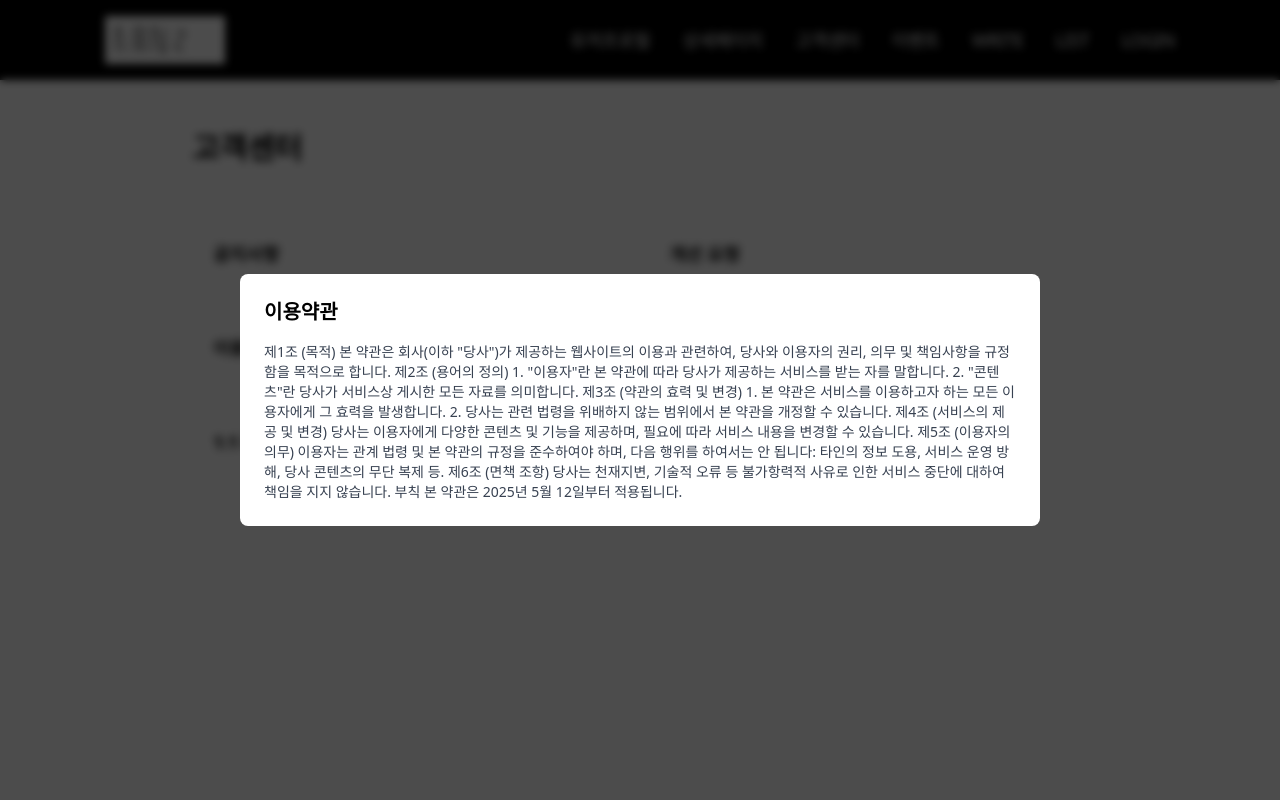
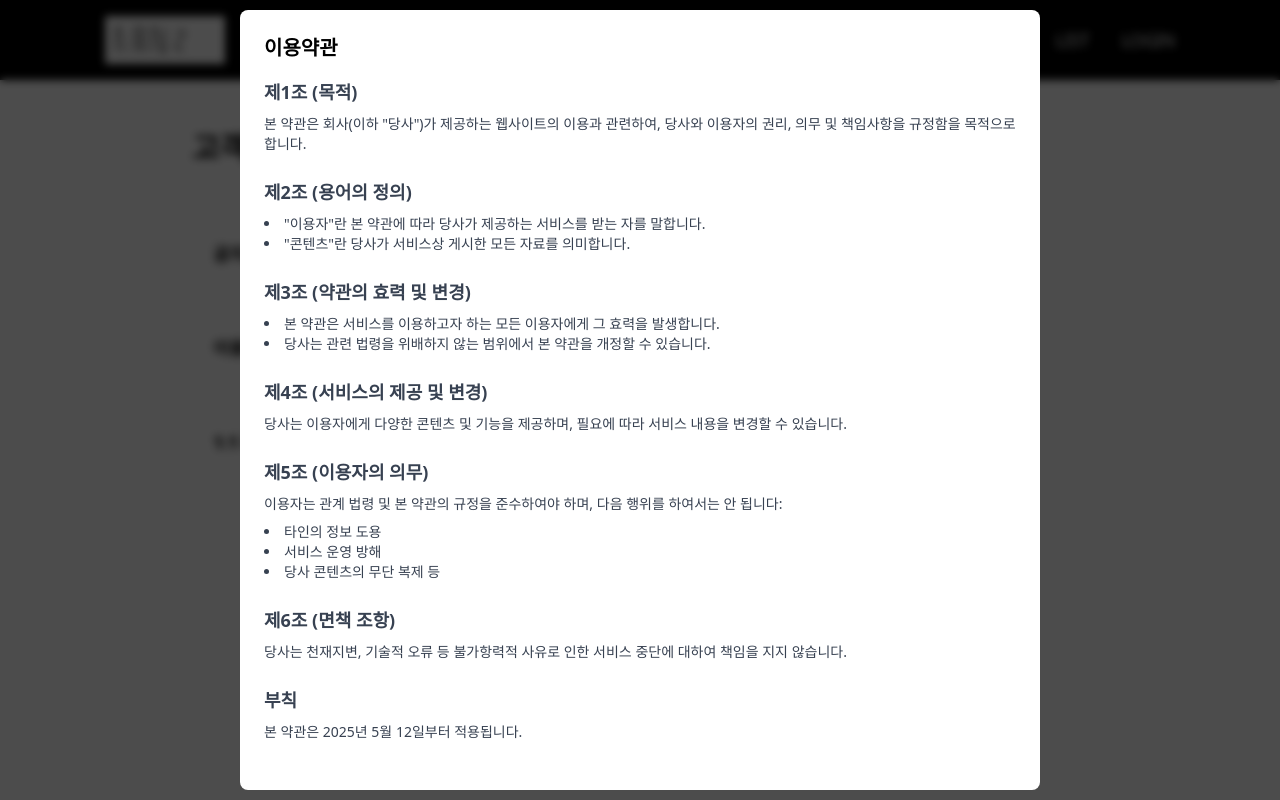
Before and after one commit to wlrnjs/frame, a Next.js app: page /support in a window 1280 px wide. Both pictures are taken after a click on the button "이용약관". Shown: the top 800 px of the page. Built offline with nearby package versions, Linux system fonts and the light colour scheme; no server answers.

Commit message:
고객센터 약관모달 수정

```diff
--- a/src/components/modal/TermsModal.tsx
+++ b/src/components/modal/TermsModal.tsx
@@ -3,6 +3,7 @@ import { createPortal } from "react-dom";
 import Close from "@/icon/Close";
 import TERMS from "@/constants/TERMS";
 import PRIVACY from "@/constants/PRIVACY";
+import Terms from "../support/Terms";
 
 interface TermsModalProps {
   activeModal: "terms" | "privacy";
@@ -51,8 +52,8 @@ const TermsModal = ({ activeModal, setActiveModal }: TermsModalProps) => {
           </button>
         </div>
         <div className="text-sm text-gray-700">
-          {activeModal === "terms" && TERMS}
-          {activeModal === "privacy" && PRIVACY}
+          {activeModal === "terms" && <Terms data={TERMS} />}
+          {activeModal === "privacy" && <Terms data={PRIVACY} />}
         </div>
       </div>
     </div>,
--- /dev/null
+++ b/src/components/support/Terms.tsx
@@ -0,0 +1,29 @@
+import React from "react";
+
+interface Section {
+  title: string;
+  content?: string;
+  list?: string[];
+}
+
+const Terms = ({ data }: { data: Section[] }) => {
+  return (
+    <div>
+      {data.map((section, idx) => (
+        <div key={idx} className="mb-6">
+          <h3 className="text-lg font-semibold mb-2">{section.title}</h3>
+          {section.content && <p className="text-sm mb-2">{section.content}</p>}
+          {section.list && (
+            <ul className="list-disc list-inside text-sm text-gray-700">
+              {section.list.map((item, i) => (
+                <li key={i}>{item}</li>
+              ))}
+            </ul>
+          )}
+        </div>
+      ))}
+    </div>
+  );
+};
+
+export default Terms;
--- a/src/constants/PRIVACY.ts
+++ b/src/constants/PRIVACY.ts
@@ -1,30 +1,44 @@
-
-
-const PRIVACY = `
-제1조 (개인정보 수집 항목)
-회사는 서비스 제공을 위해 다음과 같은 개인정보를 수집할 수 있습니다:
-- 이름, 이메일, 전화번호, 주소 등 회원 가입 시 입력하는 정보
-- 서비스 이용기록, 접속 로그, 쿠키, 접속 IP 정보 등
-
-제2조 (개인정보 수집 및 이용 목적)
-회사는 수집한 개인정보를 다음의 목적을 위해 사용합니다:
-- 회원 관리 및 본인 확인
-- 서비스 제공 및 개선
-- 고객 문의 대응 및 공지사항 전달
-
-제3조 (개인정보 보유 및 이용기간)
-회사는 원칙적으로 개인정보 수집 및 이용 목적이 달성된 후에는 해당 정보를 지체 없이 파기합니다. 단, 관련 법령에 따라 보관해야 하는 정보는 일정 기간 동안 안전하게 보관됩니다.
-
-제4조 (개인정보의 제3자 제공)
-회사는 이용자의 개인정보를 원칙적으로 외부에 제공하지 않습니다. 다만, 다음의 경우는 예외로 합니다:
-- 이용자가 사전에 동의한 경우
-- 법령의 규정에 의거하거나, 수사 목적으로 법령에 정해진 절차와 방법에 따라 수사기관의 요구가 있는 경우
-
-제5조 (이용자의 권리와 행사 방법)
-이용자는 언제든지 자신의 개인정보를 조회하거나 수정할 수 있으며, 수집·이용·제공에 대한 동의를 철회할 수 있습니다.
-
-부칙
-본 방침은 2025년 5월 12일부터 적용됩니다.
-`;
+const PRIVACY = [
+  {
+    title: "제1조 (개인정보 수집 항목)",
+    content: "회사는 서비스 제공을 위해 다음과 같은 개인정보를 수집할 수 있습니다:",
+    list: [
+      "이름, 이메일, 전화번호, 주소 등 회원 가입 시 입력하는 정보",
+      "서비스 이용기록, 접속 로그, 쿠키, 접속 IP 정보 등",
+    ],
+  },
+  {
+    title: "제2조 (개인정보 수집 및 이용 목적)",
+    content: "회사는 수집한 개인정보를 다음의 목적을 위해 사용합니다:",
+    list: [
+      "회원 관리 및 본인 확인",
+      "서비스 제공 및 개선",
+      "고객 문의 대응 및 공지사항 전달",
+    ],
+  },
+  {
+    title: "제3조 (개인정보 보유 및 이용기간)",
+    content:
+      "회사는 원칙적으로 개인정보 수집 및 이용 목적이 달성된 후에는 해당 정보를 지체 없이 파기합니다. 단, 관련 법령에 따라 보관해야 하는 정보는 일정 기간 동안 안전하게 보관됩니다.",
+  },
+  {
+    title: "제4조 (개인정보의 제3자 제공)",
+    content:
+      "회사는 이용자의 개인정보를 원칙적으로 외부에 제공하지 않습니다. 다만, 다음의 경우는 예외로 합니다:",
+    list: [
+      "이용자가 사전에 동의한 경우",
+      "법령의 규정에 의거하거나, 수사 목적으로 법령에 정해진 절차와 방법에 따라 수사기관의 요구가 있는 경우",
+    ],
+  },
+  {
+    title: "제5조 (이용자의 권리와 행사 방법)",
+    content:
+      "이용자는 언제든지 자신의 개인정보를 조회하거나 수정할 수 있으며, 수집·이용·제공에 대한 동의를 철회할 수 있습니다.",
+  },
+  {
+    title: "부칙",
+    content: "본 방침은 2025년 5월 12일부터 적용됩니다.",
+  },
+];
 
 export default PRIVACY;
--- a/src/constants/TERMS.ts
+++ b/src/constants/TERMS.ts
@@ -1,26 +1,47 @@
-const TERMS = `
-제1조 (목적)
-본 약관은 회사(이하 "당사")가 제공하는 웹사이트의 이용과 관련하여, 당사와 이용자의 권리, 의무 및 책임사항을 규정함을 목적으로 합니다.
-
-제2조 (용어의 정의)
-1. "이용자"란 본 약관에 따라 당사가 제공하는 서비스를 받는 자를 말합니다.
-2. "콘텐츠"란 당사가 서비스상 게시한 모든 자료를 의미합니다.
-
-제3조 (약관의 효력 및 변경)
-1. 본 약관은 서비스를 이용하고자 하는 모든 이용자에게 그 효력을 발생합니다.
-2. 당사는 관련 법령을 위배하지 않는 범위에서 본 약관을 개정할 수 있습니다.
-
-제4조 (서비스의 제공 및 변경)
-당사는 이용자에게 다양한 콘텐츠 및 기능을 제공하며, 필요에 따라 서비스 내용을 변경할 수 있습니다.
-
-제5조 (이용자의 의무)
-이용자는 관계 법령 및 본 약관의 규정을 준수하여야 하며, 다음 행위를 하여서는 안 됩니다: 타인의 정보 도용, 서비스 운영 방해, 당사 콘텐츠의 무단 복제 등.
-
-제6조 (면책 조항)
-당사는 천재지변, 기술적 오류 등 불가항력적 사유로 인한 서비스 중단에 대하여 책임을 지지 않습니다.
-
-부칙
-본 약관은 2025년 5월 12일부터 적용됩니다.
-`;
+const TERMS = [
+  {
+    title: "제1조 (목적)",
+    content:
+      '본 약관은 회사(이하 "당사")가 제공하는 웹사이트의 이용과 관련하여, 당사와 이용자의 권리, 의무 및 책임사항을 규정함을 목적으로 합니다.',
+  },
+  {
+    title: "제2조 (용어의 정의)",
+    list: [
+      '"이용자"란 본 약관에 따라 당사가 제공하는 서비스를 받는 자를 말합니다.',
+      '"콘텐츠"란 당사가 서비스상 게시한 모든 자료를 의미합니다.',
+    ],
+  },
+  {
+    title: "제3조 (약관의 효력 및 변경)",
+    list: [
+      "본 약관은 서비스를 이용하고자 하는 모든 이용자에게 그 효력을 발생합니다.",
+      "당사는 관련 법령을 위배하지 않는 범위에서 본 약관을 개정할 수 있습니다.",
+    ],
+  },
+  {
+    title: "제4조 (서비스의 제공 및 변경)",
+    content:
+      "당사는 이용자에게 다양한 콘텐츠 및 기능을 제공하며, 필요에 따라 서비스 내용을 변경할 수 있습니다.",
+  },
+  {
+    title: "제5조 (이용자의 의무)",
+    content:
+      "이용자는 관계 법령 및 본 약관의 규정을 준수하여야 하며, 다음 행위를 하여서는 안 됩니다:",
+    list: [
+      "타인의 정보 도용",
+      "서비스 운영 방해",
+      "당사 콘텐츠의 무단 복제 등",
+    ],
+  },
+  {
+    title: "제6조 (면책 조항)",
+    content:
+      "당사는 천재지변, 기술적 오류 등 불가항력적 사유로 인한 서비스 중단에 대하여 책임을 지지 않습니다.",
+  },
+  {
+    title: "부칙",
+    content: "본 약관은 2025년 5월 12일부터 적용됩니다.",
+  },
+];
 
 export default TERMS;
```
